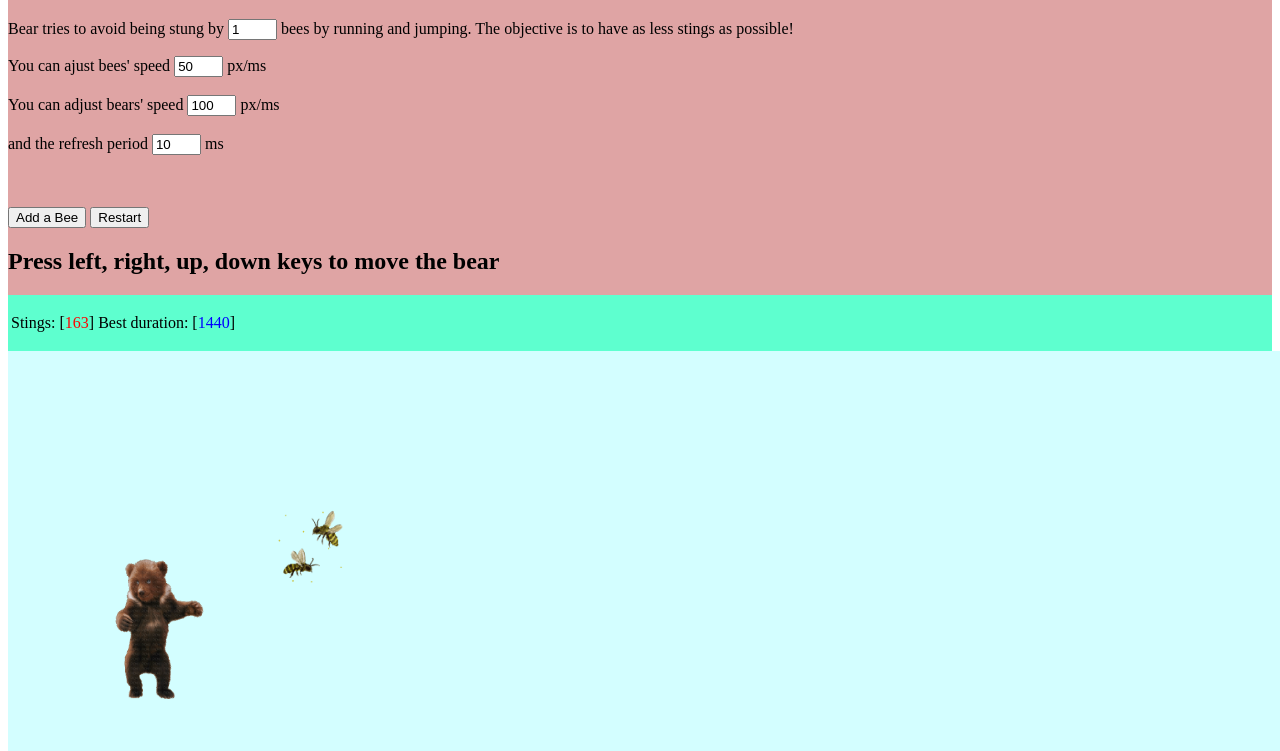
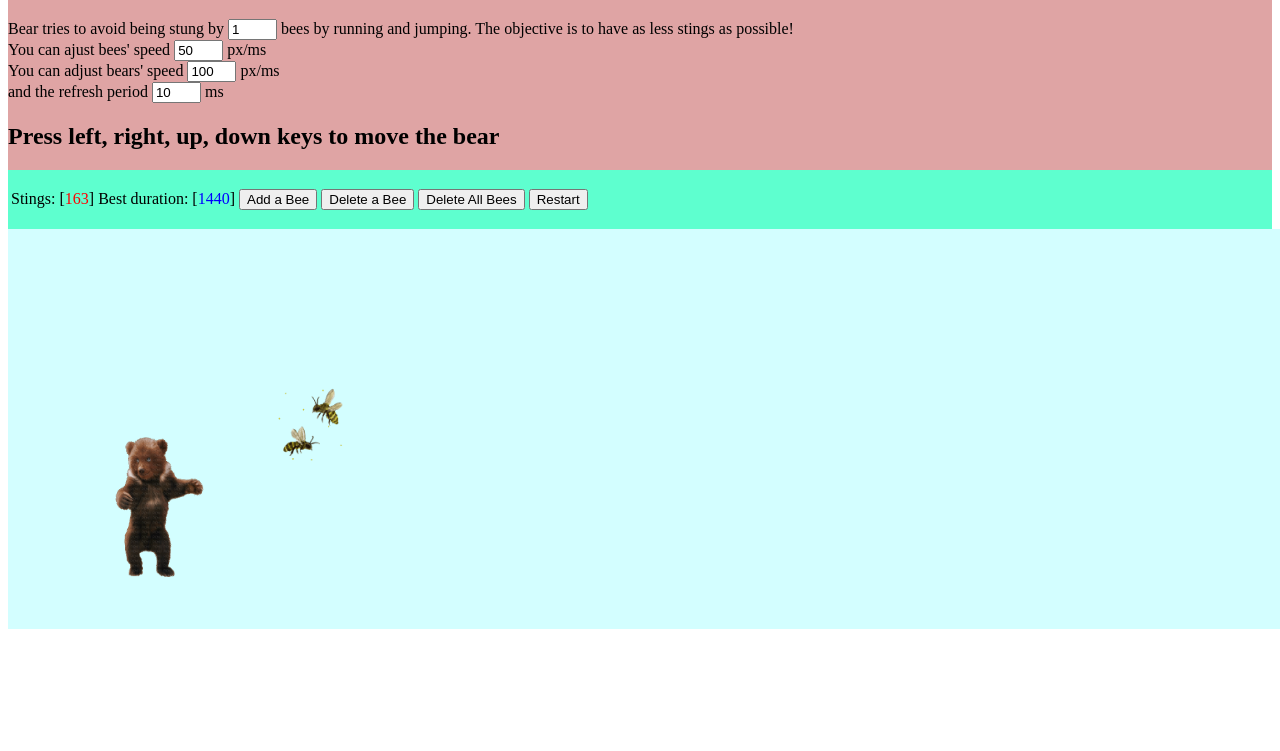
Before and after one commit to RajDineshJagasia/Lab2F28WP-Marked, a website: page index.html in a window 1280 px wide. Shown: the part 69-820 px from the top of the page. Drawn offline with Linux system fonts and the light colour scheme.

Commit message:
Did some changes

```diff
--- a/game.js
+++ b/game.js
@@ -201,13 +201,36 @@ function moveBees() {
  }
 
  function addBee(){
-   var bee = new Bee(1);
-   bee.display;
-   bee.push(bee);
+  let nbBees = document.getElementById("nbBees").value ;
+  let numBees = Number(nbBees);
+  document.getElementById("nbBees").value=numBees+1;
+  restart();
  }
 
+ function delBee(){
+  let nbBees = document.getElementById("nbBees").value ;
+  let numBees = Number(nbBees);
+  if (numBees==0){
+    window.alert("There are already 0 bees");
+    return;
+  }
+  document.getElementById("nbBees").value=numBees-1;
+  restart();
+ }
+
+ function delAllBees(){
+  let nbBees = document.getElementById("nbBees").value ;
+  let numBees = Number(nbBees);
+  if (numBees==0){
+    window.alert("There are already 0 bees");
+    return;
+  }
+  document.getElementById("nbBees").value=numBees=0;
+  restart();
+ }
+
+
  function updateBees() { // update loop for game
-
 
   //move the bees randomly
   moveBees();
--- a/index.html
+++ b/index.html
@@ -29,12 +29,10 @@
 
         <div id="title">
             <h1>Help the bear escape the bees !</h1>
-            <p>Bear tries to avoid being stung by <input type="text" id="nbBees" value="1" size="3" > bees by running and jumping. The objective is to have as less stings as possible!</p>
-            <p>You can ajust bees' speed <input type="text" id="speedBees" value="50" size="3" > px/ms
-                <br>  <br>You can adjust bears' speed <input type="text" id="speedBear" value="100" size="3" onchange="setSpeed()"> px/ms
-                <br> <br> and the refresh period <input type="text" id="periodTimer" value="10" size="3"> ms </p>
-                <br><br> <input type ='button' value='Add a Bee' id="addBee" onclick="addBee()">
-                <input type ='button' value='Restart' id="res" onclick="restart()">
+            Bear tries to avoid being stung by <input type="text" id="nbBees" value="1" size="3" onchange="restart()" > bees by running and jumping. The objective is to have as less stings as possible!
+            <br>You can ajust bees' speed <input type="text" id="speedBees" value="50" size="3" > px/ms
+                <br>You can adjust bears' speed <input type="text" id="speedBear" value="100" size="3" onchange="setSpeed()"> px/ms
+                <br> and the refresh period <input type="text" id="periodTimer" value="10" size="3"> ms
             <h2>Press left, right, up, down keys to move the bear</h2>
 
         </div>
@@ -47,6 +45,18 @@
                     <td>
                         <p>Best duration: [<span id="duration">0</span>]</p>
                     </td>
+                    <td>
+                        <p><input type ='button' value='Add a Bee' id="addBee" onclick="addBee()"></p>
+                    </td>
+                    <td>
+                        <p><input type ='button' value='Delete a Bee' id="delBee" onclick="delBee()"></p>
+                    </td>
+                    <td>
+                        <p><input type ='button' value='Delete All Bees' id="delAllBees" onclick="delAllBees()"></p>
+                    </td>
+                    <td>
+                        <p><input type ='button' value='Restart' id="res" onclick="restart()"></p>
+                    </td>
                 </tr>
             </table>
 
```
